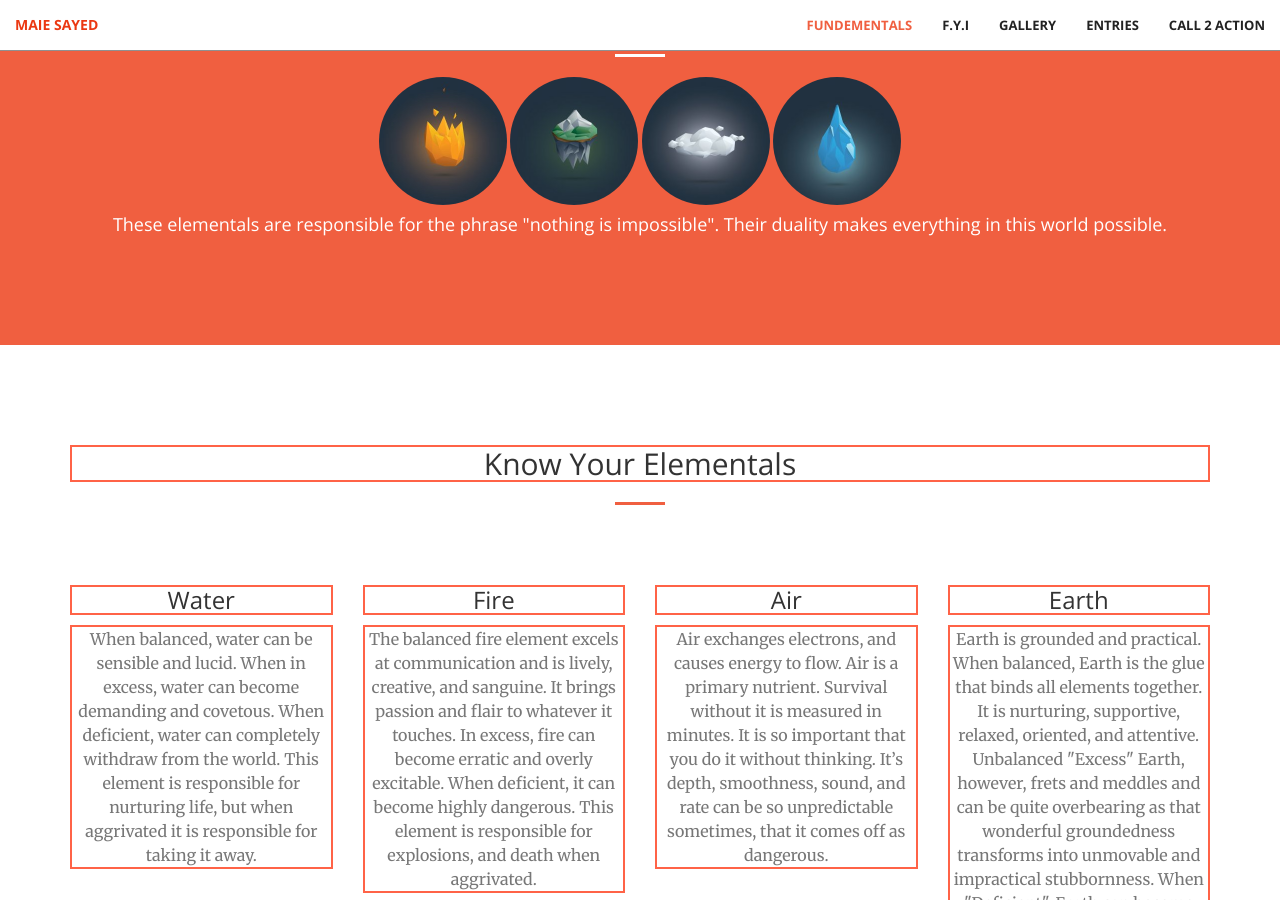
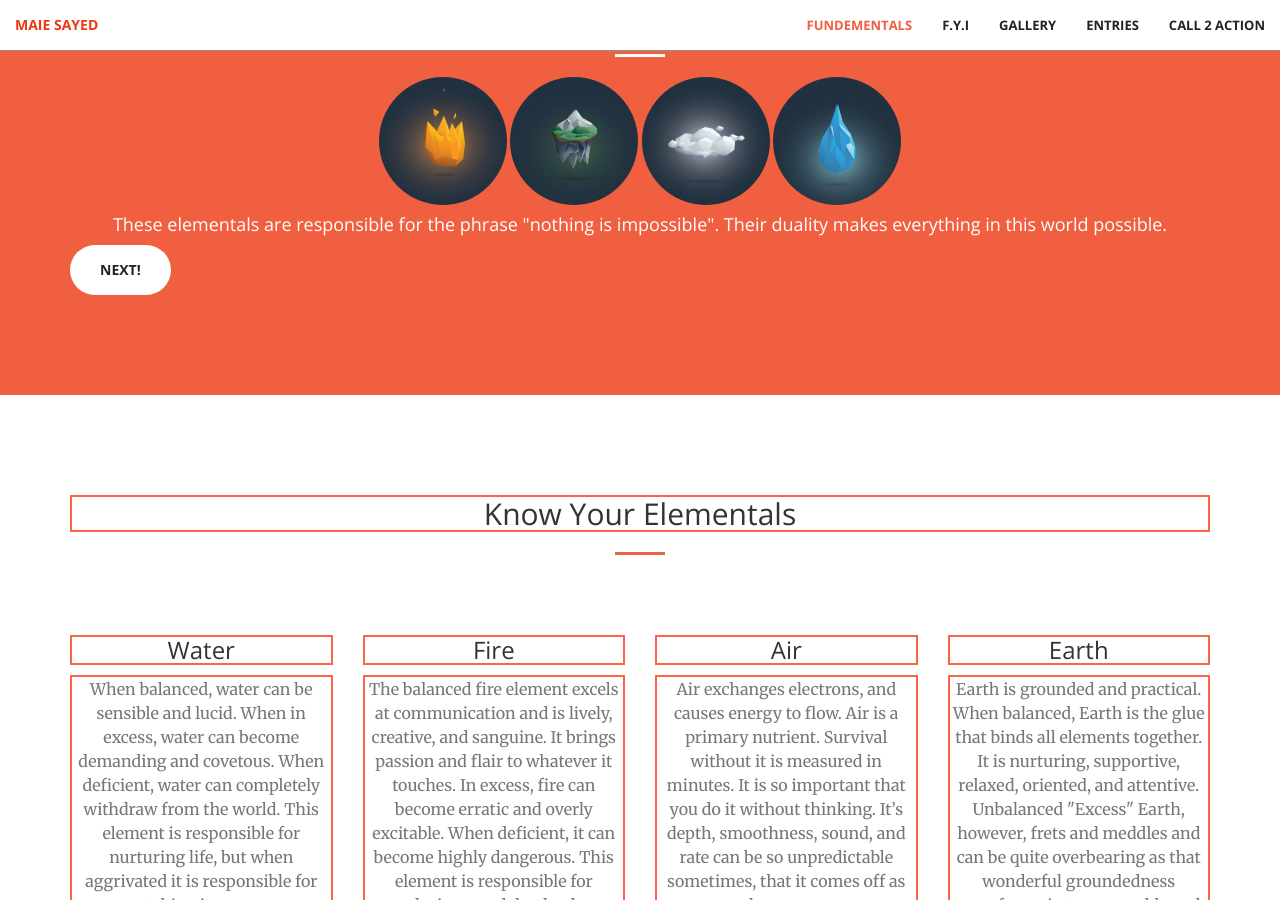
Before and after one commit to Maies2096/Freedom-projecT, a Jekyll site: the page built from Freedom-Project-Final-Version/index.html, in a window 1280 px wide and 900 px high, scrolled down 999 px. Built offline with Jekyll 4.4.1, drawn with Linux system fonts in a browser that asks for light colours; some of the changed text lies outside the part shown.

Commit message:
add final touches

```diff
--- a/Freedom-Project-Final-Version/_includes/aside.html
+++ b/Freedom-Project-Final-Version/_includes/aside.html
@@ -45,8 +45,7 @@
 
   </div>
 </div>
-
-              <a href="#" class="btn btn-default btn-xl wow tada">Go back up;)</a>
+           <a href="#contact" class="btn btn-default btn-xl wow tada">Next! </a>
           </div>
       </div>
   </aside>
--- a/Freedom-Project-Final-Version/_includes/call-to-action.html
+++ b/Freedom-Project-Final-Version/_includes/call-to-action.html
@@ -12,5 +12,6 @@
             </div>
         </div>
                     <h4 style="text-align:center;"> These elementals are responsible for the phrase "nothing is impossible". Their duality makes everything in this world possible. </h4>
+<a href="#services" class="btn btn-default btn-xl wow tada">Next!</a>
     </div>
 </section>
--- a/Freedom-Project-Final-Version/_includes/contact.html
+++ b/Freedom-Project-Final-Version/_includes/contact.html
@@ -12,6 +12,8 @@
             <a href="https://github.com/{{ site.github_username }}">
             <i class="fa fa-github fa-3x wow bounceIn" data-wow-delay=".1s" ></i>
                 <p>{{ site.github_username }}</p>
+
+             <a href="#" class="btn btn-primary btn-xl wow tada">Go back up;) </a>
             </a>
         </div>
 
--- a/Freedom-Project-Final-Version/_includes/nav.html
+++ b/Freedom-Project-Final-Version/_includes/nav.html
@@ -24,7 +24,7 @@
                     <a class="page-scroll" href="#portfolio">Gallery</a>
                 </li>
                 <li>
-                    <a class="page-scroll" href="#portfolio">Entries</a>
+                    <a class="page-scroll" href="#aside">Entries</a>
                 </li>
                  <li>
                     <a class="page-scroll" href="#contact">Call 2 Action</a>
--- a/Freedom-Project-Final-Version/_includes/portfolio.html
+++ b/Freedom-Project-Final-Version/_includes/portfolio.html
@@ -93,4 +93,5 @@
             </div>
         </div>
     </div>
+
 </section>
--- a/Freedom-Project-Final-Version/_includes/services.html
+++ b/Freedom-Project-Final-Version/_includes/services.html
@@ -37,7 +37,7 @@
                     <p class="text-muted" style="border:2px solid Tomato;">Earth is grounded and practical. When balanced, Earth is the glue that binds all elements together. It is nurturing, supportive, relaxed, oriented, and attentive. Unbalanced "Excess" Earth, however, frets and meddles and can be quite overbearing as that wonderful groundedness transforms into unmovable and impractical stubbornness. When "Deficient", Earth can become vacillating.</p>
                 </div>
             </div>
-
+<a href="#portfolio" class="btn btn-primary btn-xl wow tada">Next! </a>
         </div>
     </div>
 </section>
```
